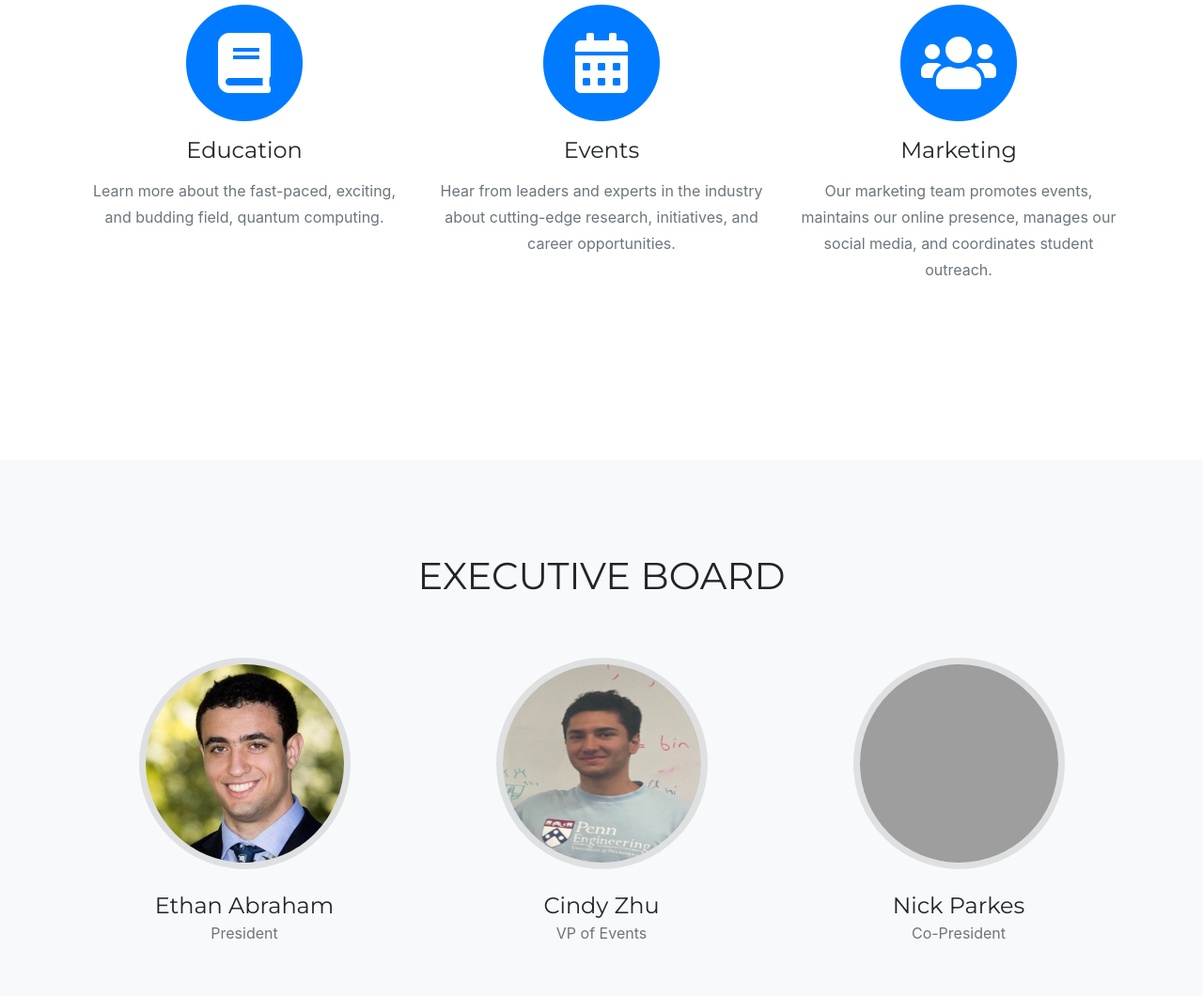
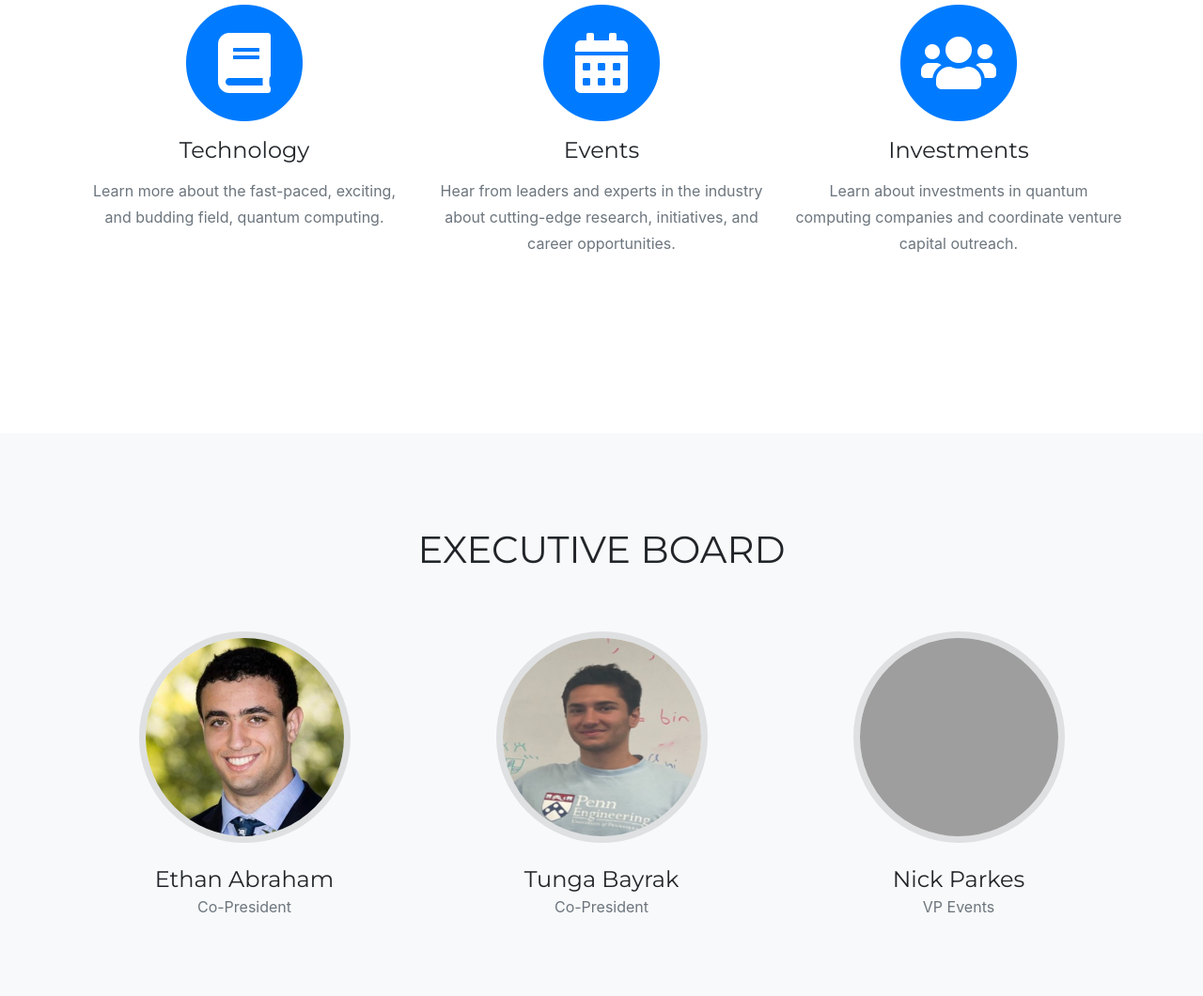
Before and after one commit to eabes23/github.io, a website with bundled scripts: page index.html in a window 1280 px wide. Shown: the part 1140-2200 px from the top of the page at 94% size. Built offline with nearby package versions, Linux system fonts and the light colour scheme; grey boxes are pictures that could not be loaded; files whose address does not match are found by name; a web font is replaced by a local one.

Commit message:
Update index.html

```diff
--- a/index.html
+++ b/index.html
@@ -98,7 +98,7 @@
             <i class="fas fa-circle fa-stack-2x text-primary"></i>
             <i class="fas fa-book fa-stack-1x fa-inverse"></i>
           </span>
-          <h4 class="service-heading">Education</h4>
+          <h4 class="service-heading">Technology</h4>
           <p class="text-muted">Learn more about the fast-paced, exciting, and budding field, quantum computing.</p>
         </div>
 
@@ -115,8 +115,8 @@
             <i class="fas fa-circle fa-stack-2x text-primary"></i>
             <i class="fas fa-users fa-stack-1x fa-inverse"></i>
           </span>
-          <h4 class="service-heading">Marketing</h4>
-          <p class="text-muted">Our marketing team promotes events, maintains our online presence, manages our social media, and coordinates student outreach. </p>
+          <h4 class="service-heading">Investments</h4>
+          <p class="text-muted">Learn about investments in quantum computing companies and coordinate venture capital outreach. </p>
         </div>
       </div> <br /> <br /> <br />
 
@@ -136,7 +136,7 @@
           <div class="team-member">
             <img class="mx-auto rounded-circle" src="img/team/president/Ethan_Abraham.jpg" alt="">
             <h4>Ethan Abraham</h4>
-            <p class="text-muted">President</p>
+            <p class="text-muted">Co-President</p>
             <!-- <ul class="list-inline social-buttons">
               <li class="list-inline-item">
                 <a href="http://github.com/wpenn">
@@ -154,8 +154,8 @@
         <div class="col-sm-4">
           <div class="team-member">
             <img class="mx-auto rounded-circle" src="img/team/events/Tunga_Bayrak.jpg" alt="">
-            <h4>Cindy Zhu</h4>
-            <p class="text-muted">VP of Events</p>
+            <h4>Tunga Bayrak</h4>
+            <p class="text-muted">Co-President</p>
             <!-- <ul class="list-inline social-buttons">
               <li class="list-inline-item">
                 <a href="#">
@@ -174,7 +174,7 @@
           <div class="team-member">
             <img class="mx-auto rounded-circle" src="img/team/president/Cindy_Zhu2.jpg" alt="">
             <h4>Nick Parkes</h4>
-            <p class="text-muted">Co-President</p>
+            <p class="text-muted">VP Events</p>
             <!-- <ul class="list-inline social-buttons">
               <li class="list-inline-item">
                 <a href="#">
```
